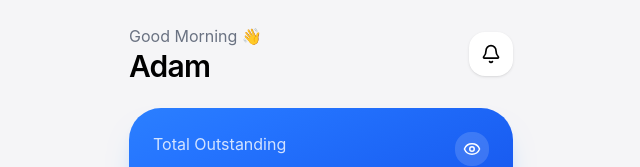
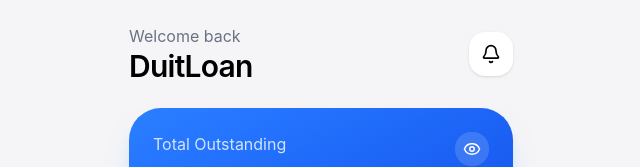
Before and after one commit to magicleavesmy-cloud/duitloan, a React (Vite) app: page / in a window 1280 px wide. Shown: the top 167 px of the page, without its empty margins (319-959 px from the left). Built offline with nearby package versions, Linux system fonts and the light colour scheme; the HTML template or start-up script is replaced by a standard one.

Commit message:
Remove hardcoded name from header

```diff
--- a/src/App.jsx
+++ b/src/App.jsx
@@ -1394,8 +1394,8 @@ export default function App() {
       <div className="w-full max-w-sm pb-28">
         <div className="flex justify-between items-center mb-6">
           <div>
-            <p className="text-gray-500">Good Morning {"\uD83D\uDC4B"}</p>
-            <h1 className="text-3xl font-semibold tracking-tight">Adam</h1>
+            <p className="text-gray-500">Welcome back</p>
+            <h1 className="text-3xl font-semibold tracking-tight">DuitLoan</h1>
           </div>
 
           <button className="bg-white rounded-2xl p-3 shadow-sm active:scale-95 transition">
```
